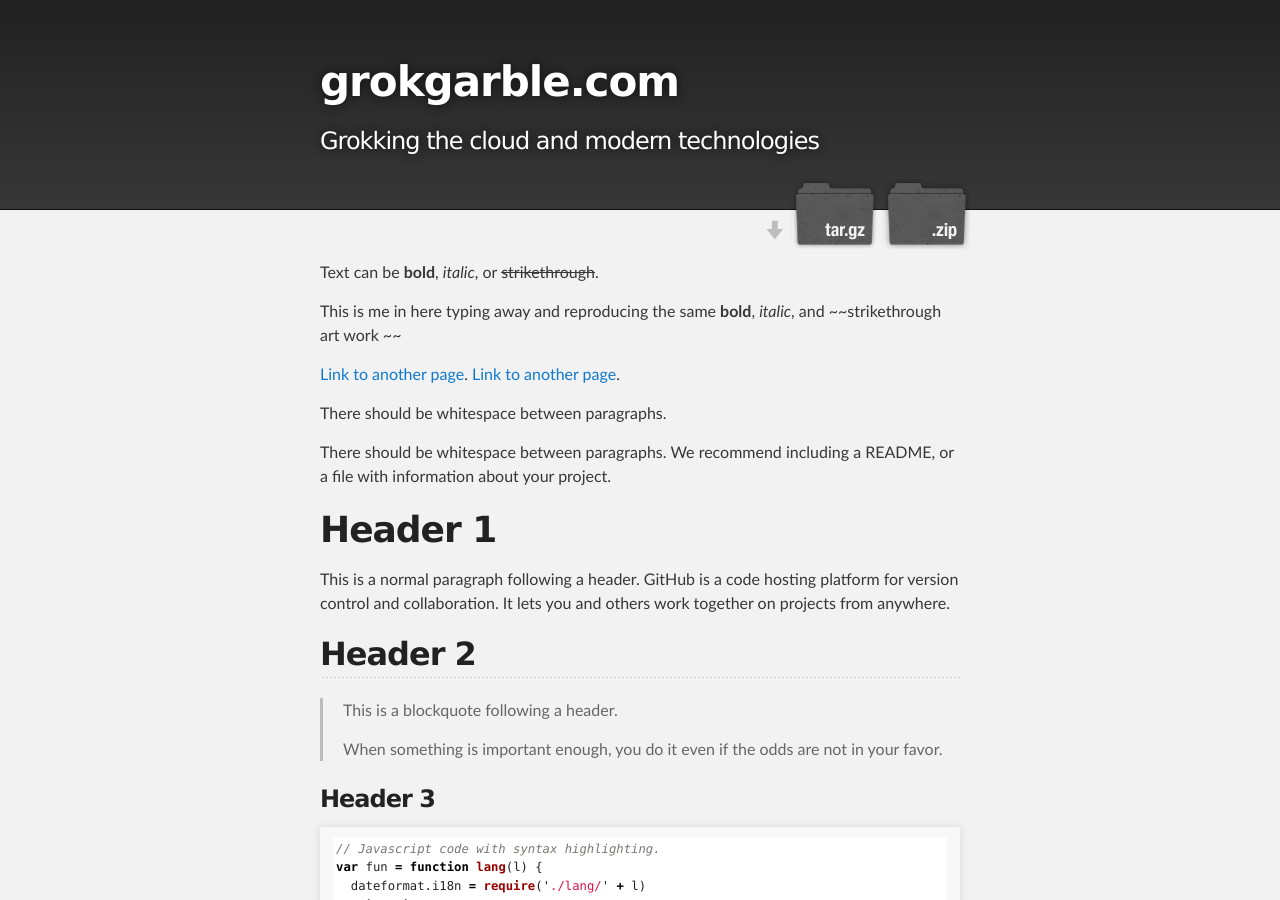
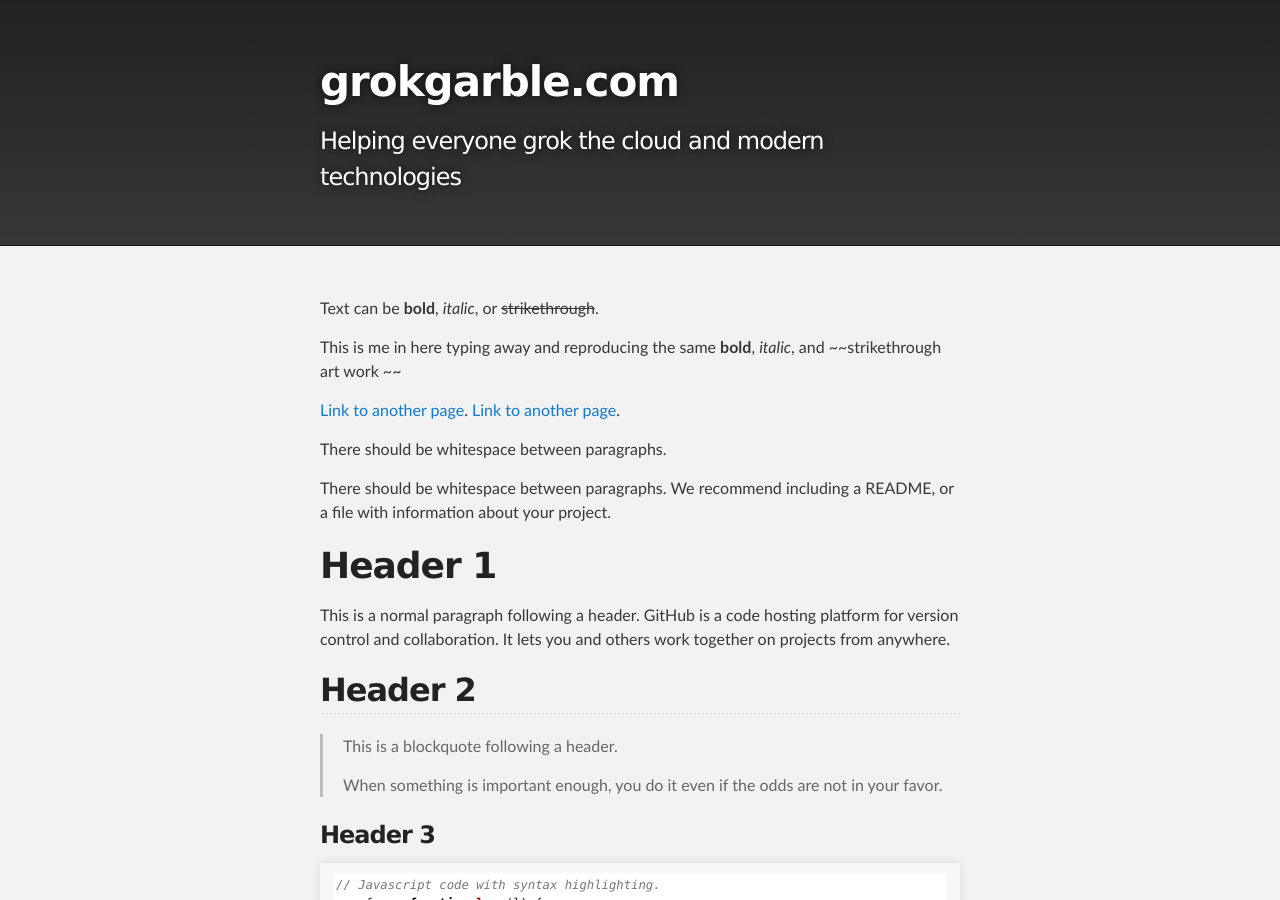
Before and after one commit to jeffmurr/jeffmurr.github.io, a Jekyll site: the page built from index.md, in a window 1280 px wide and 900 px high. Built offline with Jekyll 4.4.1, drawn with Linux system fonts in a browser that asks for light colours.

Commit message:
Update _config.yml

```diff
--- a/_config.yml
+++ b/_config.yml
@@ -1,5 +1,5 @@
 title: grokgarble.com
-description: Grokking the cloud and modern technologies
-show_downloads: true
+description: Helping everyone grok the cloud and modern technologies
+show_downloads: false
 google_analytics:
 theme: jekyll-theme-slate
```
